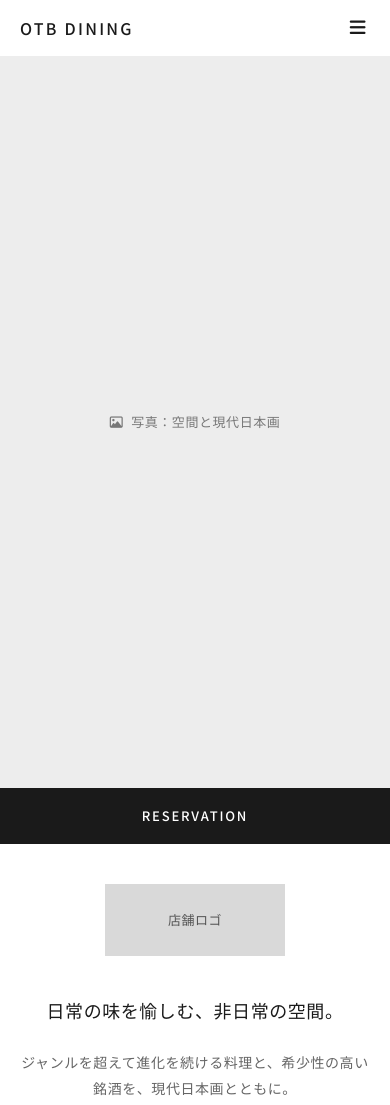
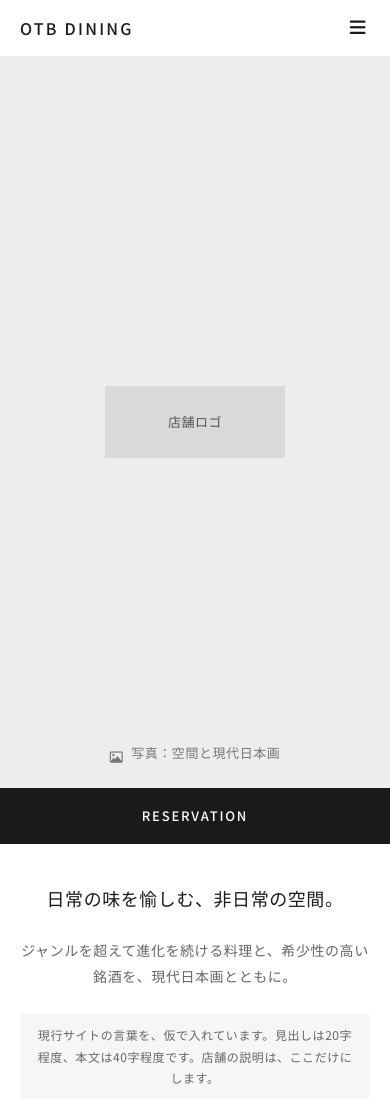
Before and after one commit to geet-inc/otb-dining-wireframe, a plain HTML site: page wireframe-x-azabujuban.html in a window 390 px wide. Shown: the top 1105 px of the page. Drawn offline with Linux system fonts and the light colour scheme.

Commit message:
店舗ロゴをファーストビューの写真の上に移動
Co-Authored-By: Claude Opus 5.5 <noreply@anthropic.com>

```diff
--- a/wireframe-x-azabujuban.html
+++ b/wireframe-x-azabujuban.html
@@ -108,7 +108,8 @@ figcaption{font-size:12px;color:var(--text-sub);margin-top:12px}
 
 /* 店舗共通 */
 .hero{position:relative;height:calc(100svh - var(--hd));min-height:480px}
-.store-logo{display:flex;align-items:center;justify-content:center;width:240px;height:96px;margin:0 auto 56px;background:#d9d9d9;color:#555;font-size:13px;font-weight:400}
+.hero .ph{justify-content:center;align-items:flex-end;padding-bottom:24px}
+.hero-logo{position:absolute;left:50%;top:50%;transform:translate(-50%,-50%);display:flex;align-items:center;justify-content:center;width:240px;height:96px;background:#d9d9d9;color:#555;font-size:13px;font-weight:400}
 .sr{position:absolute;width:1px;height:1px;overflow:hidden;clip-path:inset(50%)}
 .bar{display:none}
 .hs{display:flex;gap:24px;overflow-x:auto;padding:0 40px 24px;scroll-snap-type:x proximity;scroll-padding-left:40px}
@@ -237,7 +238,7 @@ input[type=file]{width:100%;min-height:48px;padding:10px 12px;border:1px dashed
   .has-bar{padding-bottom:56px}
   .has-bar .hero{height:calc(100svh - var(--hd) - 56px)}
   .x .statement{padding-block:96px}
-  .store-logo{width:180px;height:72px;margin-bottom:40px}
+  .hero-logo{width:180px;height:72px}
   .x-rows>*+*{margin-top:72px}
   .x-g2{grid-template-columns:1fr;gap:48px}
   .x-g2 figure:last-child{margin-left:72px}
@@ -276,9 +277,9 @@ input[type=file]{width:100%;min-height:48px;padding:10px 12px;border:1px dashed
 <main>
   <div class="hero">
     <div class="ph fill" style="--r:16/9"><i class="fa-regular fa-image" aria-hidden="true"></i><span>写真：空間と現代日本画</span></div>
+    <h1 class="hero-logo">店舗ロゴ<span class="sr">X AZABUJUBAN</span></h1>
   </div>
   <div class="wrap slim statement">
-    <h1 class="store-logo">店舗ロゴ<span class="sr">X AZABUJUBAN</span></h1>
     <p class="h3">日常の味を愉しむ、非日常の空間。</p>
     <p class="mt24 sub">ジャンルを超えて進化を続ける料理と、希少性の高い銘酒を、現代日本画とともに。</p>
     <p class="note">現行サイトの言葉を、仮で入れています。見出しは20字程度、本文は40字程度です。店舗の説明は、ここだけにします。</p>
```
Also changed, not shown: index.html (+3 -2 lines), wireframe-404.html (+3 -2 lines), wireframe-cenador-roppongi.html (+4 -3 lines), wireframe-contact.html (+3 -2 lines), wireframe-entry.html (+3 -2 lines), wireframe-news-detail.html (+3 -2 lines), wireframe-news.html (+3 -2 lines), wireframe-privacy.html (+3 -2 lines), wireframe-recruit.html (+3 -2 lines), wireframe-thanks.html (+3 -2 lines).
